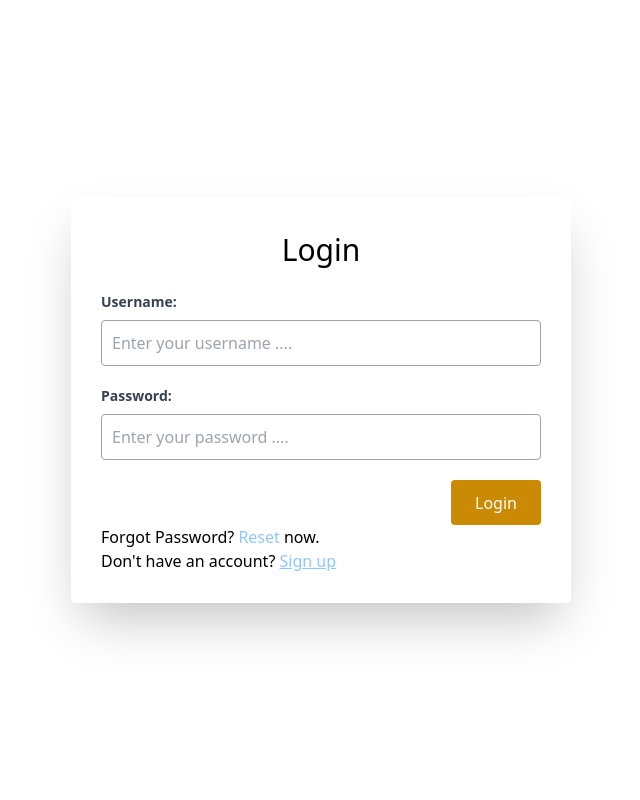
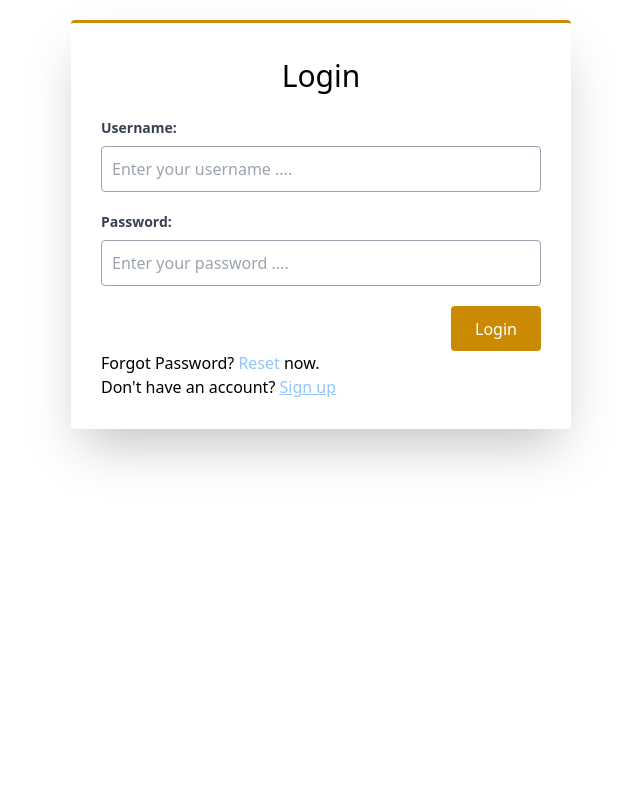
Before and after one commit to dev-dauth2026/AmazonCloneV2, a Django app: page /accounts/login/ in a window 1280 px wide. Shown: the part 104-904 px from the top of the page, without its empty margins (319-959 px from the left). After the commit the page ends 568 px from the top, so only its background shows below. Run offline with Django 4.2, Linux system fonts and the light colour scheme; some libraries are stand-ins or nearby versions.

Commit message:
edited the layout

```diff
--- a/accounts/templates/accounts/login.html
+++ b/accounts/templates/accounts/login.html
@@ -3,8 +3,8 @@
 {% block content %}
 {% include 'navbar/navbar.html' %}
 {% include 'navbar/menuNavbar.html' %}
-<div class="flex justify-center items-center w-full h-[100vh] ">
-  <div class ="flex flex-col w-[500px]  shadow-2xl p-[30px] rounded ">
+<div class="flex justify-center items-center w-full  ">
+  <div class ="flex flex-col w-[500px]  shadow-2xl p-[30px] rounded mt-[20px] border-t-[3px] border-yellow-600">
   <h2 class="text-[30px] mb-[20px] text-center">Login</h2>
   <form method="post" class="" >
     {% csrf_token %}
@@ -14,13 +14,13 @@
   </div>
     {% endif %}
    {% include 'accounts/form.html' %}
-    <button type="submit"  class="bg-yellow-600 p-[10px] w-[90px] h-[45px] rounded float-right text-white hover:opacity-50">Login</button>
+    <button type="submit"  class="bg-yellow-600 p-[10px] w-[90px] h-[45px] rounded float-right text-white hover:opacity-50 transition-all duration-[1s]">Login</button>
 
   </form>
   <p>Forgot Password?
-    <a class="text-blue-300" href="{% url 'accounts:passwordforgot' %}">Reset </a>now.
+    <a class="text-blue-300 hover:text-yellow-600 transition-all duration-[0.5s]" href="{% url 'accounts:passwordforgot' %}">Reset </a>now.
 </p>
-  <p>Don't have an account? <a class="text-blue-300 underline" href="{% url 'accounts:signup' %}">Sign up</a></p>
+  <p>Don't have an account? <a class="text-blue-300 underline hover:text-yellow-600 transition-all duration-[0.5s]" href="{% url 'accounts:signup' %}">Sign up</a></p>
 </div>
 </div>
 
```
